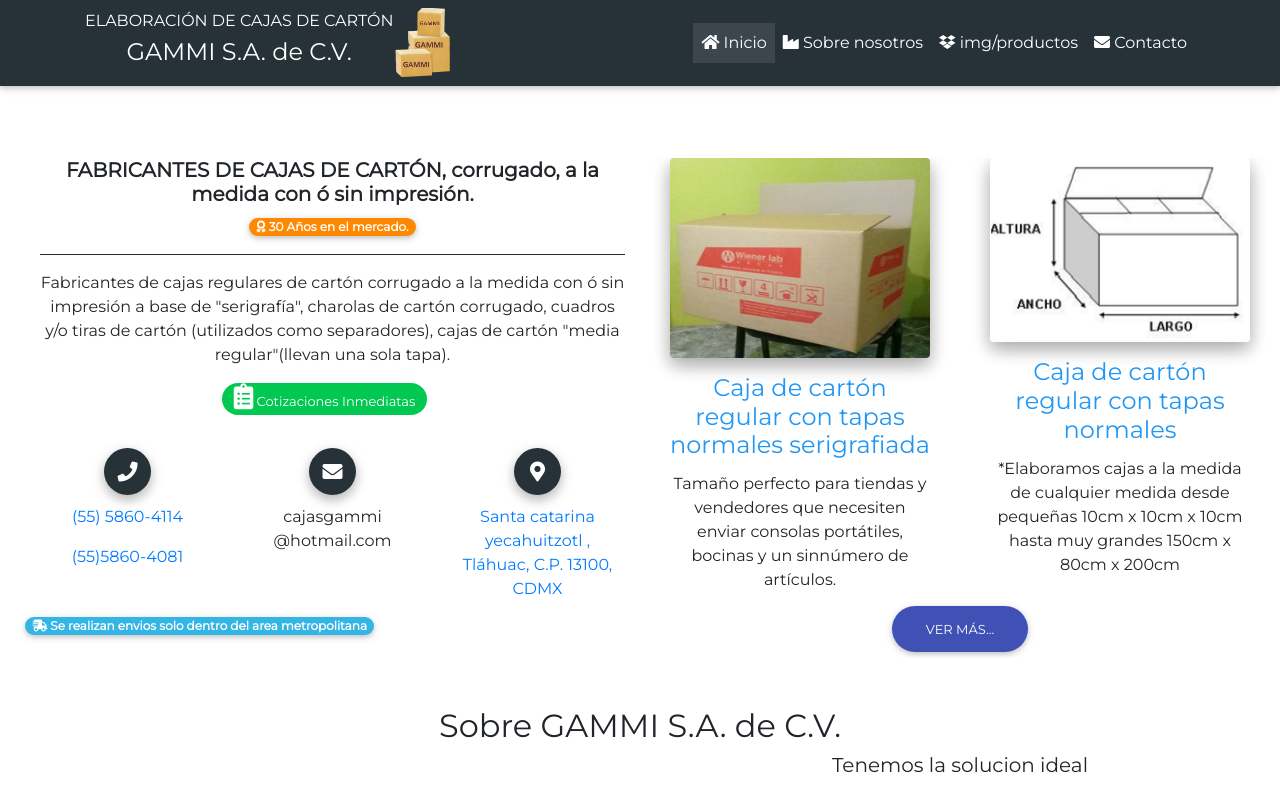
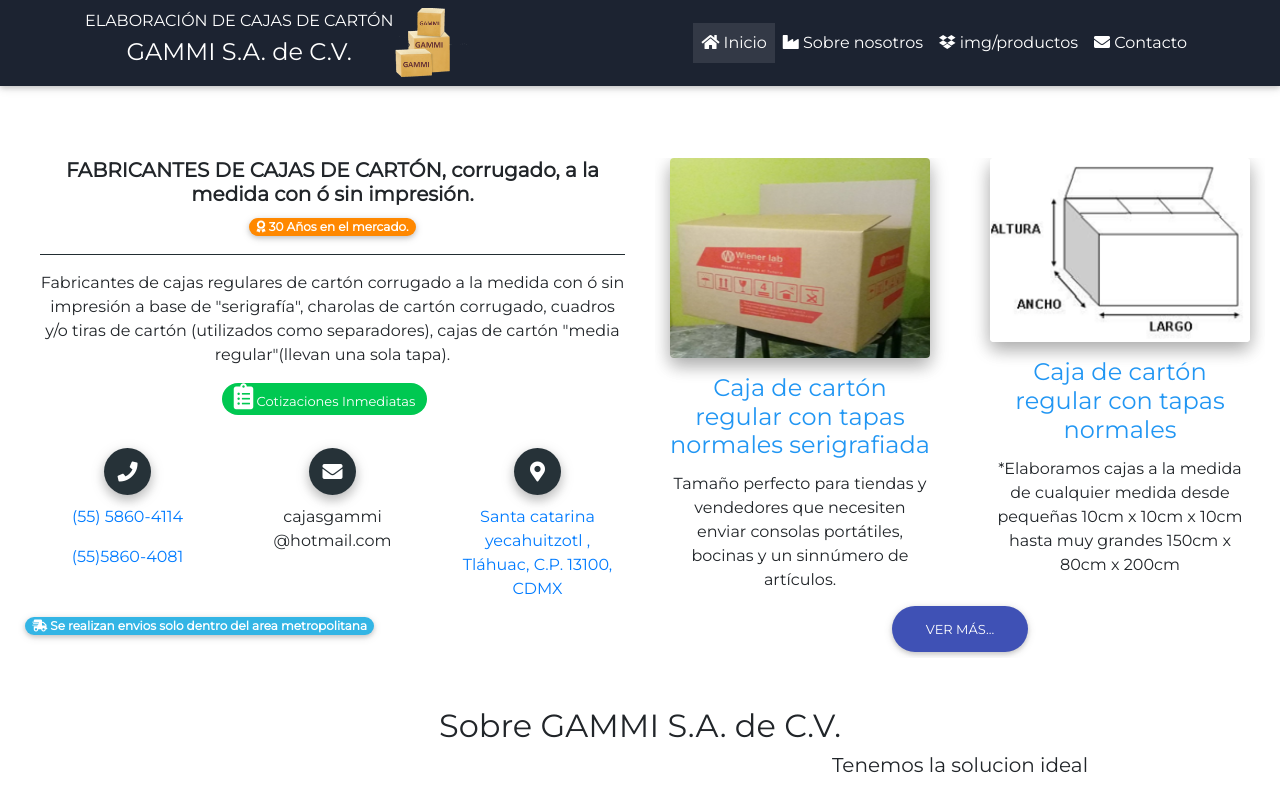
Before and after one commit to CajasGammi/CajasGammiWeb, a plain HTML site: page index.html in a window 1280 px wide. Shown: the top 798 px of the page. Drawn offline with Linux system fonts and the light colour scheme.

Commit message:
Actualizacion del color de la barra de estado

```diff
--- a/index.html
+++ b/index.html
@@ -2,6 +2,7 @@
 <html lang="es">
     <head>
         <meta charset="utf-8">
+        <meta name="theme-color" content="#db5945">
             <meta content="width=device-width, initial-scale=1, shrink-to-fit=no" name="viewport">
              <meta name="description" content="ELABORACIÓN DE CAJAS DE CARTÓN GAMMI S.A DE C.V. Fabricantes de cajas regulares de cartón corrugado a la medida con ó sin impresión a base de serigrafía, charolas de cartón corrugado, cuadros y/o tiras de cartón "/>
 
@@ -10,6 +11,8 @@
                         Elaboracion de cajas de carton GAMMI S.A. de C.V.
                     </title>
                     <!-- Font Awesome -->
+                    <link rel="shortcut icon" type="image/png" href="img/logp.png"/>
+
                     <link href="https://use.fontawesome.com/releases/v5.7.0/css/all.css" rel="stylesheet">
                         <!-- Bootstrap core CSS -->
                         <link href="css/bootstrap.min.css" rel="stylesheet">
@@ -98,7 +101,7 @@ width: 100%;
         <span class=" ir-arriba far fa-arrow-alt-circle-up fa-2x text-center blue-text"><h6>ir arriba</h6> </span>
 
         <!-- Navbar -->
-        <nav class="navbar navbar-expand-lg navbar-dark special-color-dark" >
+        <nav class="navbar navbar-expand-lg navbar-dark " style="background: #1C2331;" >
             <div class="container">
                 <!-- Brand -->
                 <div>
```
Also changed, not shown: Contacto.html (+2 -1 lines), Productos.html (+2 -1 lines), Sobre Nosotros.html (+2 -1 lines).
